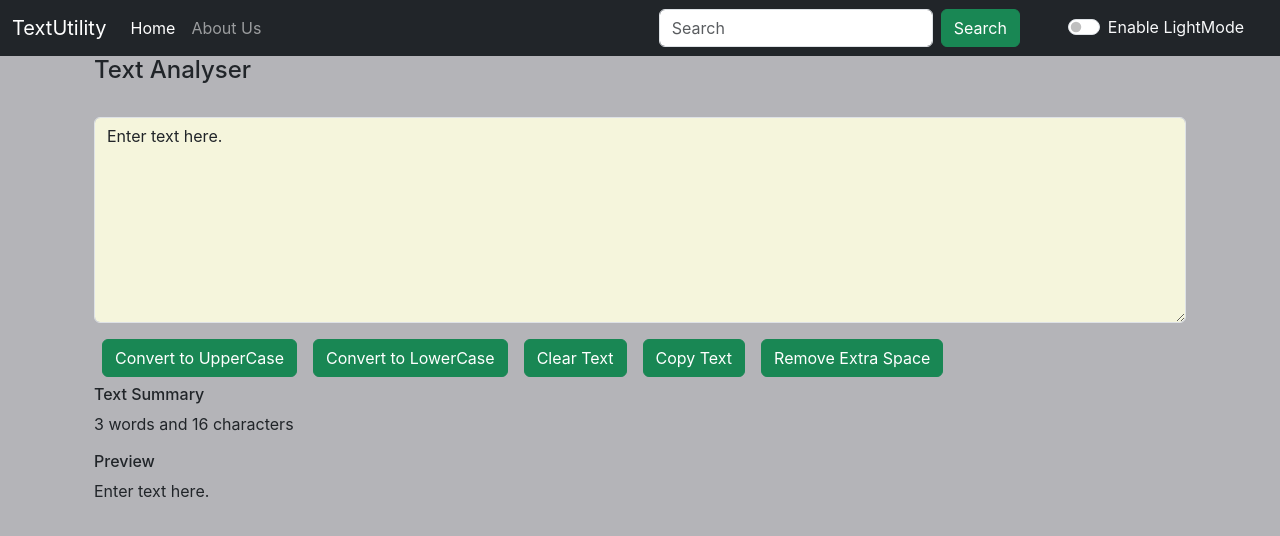
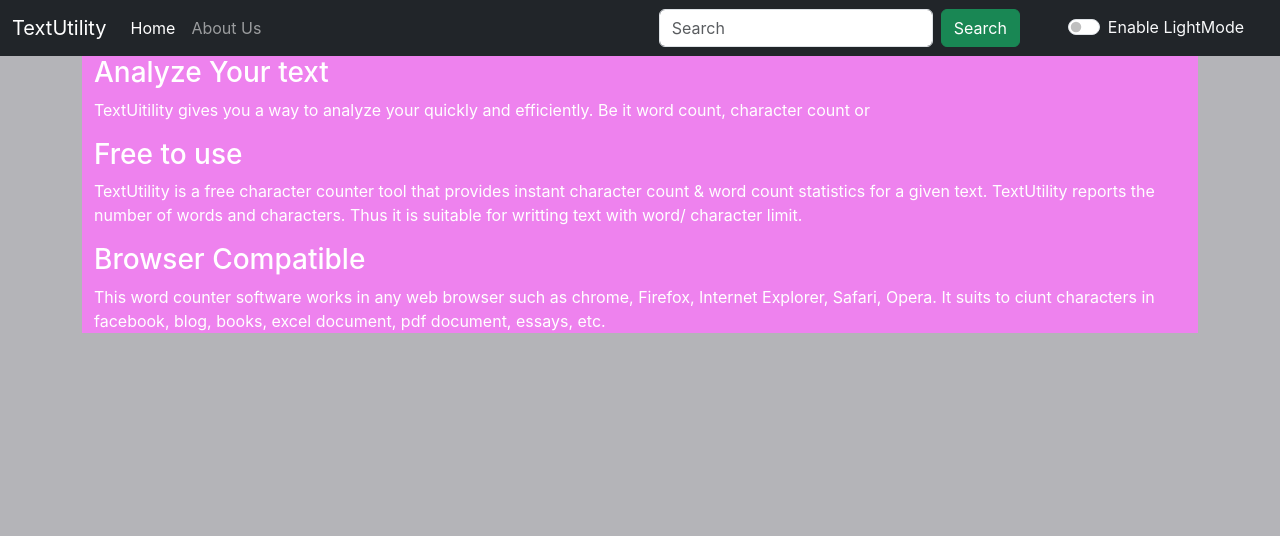
Before and after one commit to praveensingh1999/Text-Utility-ReactApp, a React (Create React App) app: page /about in a window 1280 px wide. Shown: the top 536 px of the page. Built offline with nearby package versions, Linux system fonts and the light colour scheme.

Commit message:
added react router dom for navigate one page to another.

```diff
--- a/package.json
+++ b/package.json
@@ -1,4 +1,5 @@
 {
+  "homepage": "https://praveensingh1999.github.io/Text-Utility-ReactApp",
   "name": "myapp",
   "version": "0.1.0",
   "private": true,
@@ -8,10 +9,14 @@
     "@testing-library/user-event": "^13.5.0",
     "react": "^18.2.0",
     "react-dom": "^18.2.0",
+    "react-router": "^6.22.1",
+    "react-router-dom": "^6.22.1",
     "react-scripts": "5.0.1",
     "web-vitals": "^2.1.4"
   },
   "scripts": {
+    "predeploy": "npm run build",
+    "deploy": "gh-pages -d build",
     "start": "react-scripts start",
     "build": "react-scripts build",
     "test": "react-scripts test",
--- a/public/index.html
+++ b/public/index.html
@@ -2,14 +2,14 @@
 <html lang="en">
   <head>
     <meta charset="utf-8" />
-    <link rel="icon" href="%PUBLIC_URL%favicon.ico" />
+    <link rel="icon" href="%PUBLIC_URL%favicon-32x32.png" />
     <meta name="viewport" content="width=device-width, initial-scale=1" />
     <meta name="theme-color" content="#000000" />
     <meta
       name="description"
       content="Text Utility is a utility where you can manipulate with text."
     />
-    <link rel="apple-touch-icon" href="%PUBLIC_URL%/favicon-96x96.png" />
+    <link rel="apple-touch-icon" href="" />
     <!--
       manifest.json provides metadata used when your web app is installed on a
       user's mobile device or desktop. See https://developers.google.com/web/fundamentals/web-app-manifest/
--- a/src/App.js
+++ b/src/App.js
@@ -5,6 +5,9 @@
 import TextForm from './components/TextForm';
 import React, {useState} from 'react';
 import Alert from './components/Alert';
+import About from './components/About';
+import { BrowserRouter as Router, Route , Routes} from 'react-router-dom';
+
 
 function App() {
   const [mode, setMode] = useState('dark');  // wheather dark mode is enabled or not
@@ -38,13 +41,28 @@
 
   return (
     <>
+   <Router>
       <Navbar title = "TextUtility"  about_text = "About Us"  mode = {mode}  toggleMode={toggleMode}/>
       <Alert alert = {alert} />
       <div className='container'>
-      <TextForm heading = "Text Analyser " mode = {mode}/>
-      </div>
 
-    </>
+
+      <Routes>
+          <Route exact path="/about" element={ <About mode={mode}/>}/>
+
+
+
+
+          <Route exact path="/" element={<TextForm heading = "Text Analyser " mode = {mode}/>}/>
+
+
+
+
+        </Routes>
+        </div>
+        </Router>
+      </>
+
   );
 }
 
--- /dev/null
+++ b/src/components/About.js
@@ -0,0 +1,22 @@
+import React from 'react'
+
+export default function About(props) {
+     let myStyle = {
+        color: props.mode === 'dark'?'white':'orange',
+        backgroundColor: props.mode === 'dark'?'violet':'green',
+
+     }
+
+  return (
+    <div className='container' style={myStyle}>
+      <h3>Analyze Your text</h3>
+      <p>TextUitility gives you a way to analyze your quickly and efficiently. Be it word count, character count or</p>
+      <h3>Free to use</h3>
+      <p>TextUtility is a free character counter tool that provides instant character count & word count statistics for a given text. TextUtility reports the
+      number of words and characters. Thus it is suitable for writting text with word/ character limit.</p>
+      <h3>Browser Compatible</h3>
+      <p>This word counter software works in any web browser such as chrome, Firefox,
+      Internet Explorer, Safari, Opera. It suits to ciunt characters in facebook, blog, books, excel document, pdf document, essays, etc.</p>
+    </div>
+  )
+}
--- a/src/components/Navbar.js
+++ b/src/components/Navbar.js
@@ -1,22 +1,23 @@
 import React from 'react'
 import PropTypes from 'prop-types';
+import { Link } from 'react-router-dom';
 
 
 export default function Navbar(props) {
   return (
     <nav className={`navbar navbar-expand-lg navbar-${props.mode} bg-${props.mode}`}>
     <div className="container-fluid">
-      <a className="navbar-brand" href="/">{props.title}</a>
+      <Link className="navbar-brand" to="/">{props.title}</Link>
       <button className="navbar-toggler" type="button" data-bs-toggle="collapse" data-bs-target="#navbarTogglerDemo02" aria-controls="navbarTogglerDemo02" aria-expanded="false" aria-label="Toggle navigation">
         <span className="navbar-toggler-icon"></span>
       </button>
       <div className="collapse navbar-collapse" id="navbarTogglerDemo02">
         <ul className="navbar-nav me-auto mb-2 mb-lg-0">
           <li className="nav-item">
-            <a className="nav-link active" aria-current="page" href="/">Home</a>
+            <Link className="nav-link active" aria-current="page" to="/">Home</Link>
           </li>
           <li className="nav-item">
-            <a className="nav-link" href="/">{props.about_text}</a>
+            <Link className="nav-link" to="/about">{props.about_text}</Link>
           </li>
 
         </ul>
--- a/src/components/TextForm.js
+++ b/src/components/TextForm.js
@@ -43,15 +43,15 @@
   <label htmlFor="exampleFormControlTextarea1" className="form-label"></label>
   <textarea className="form-control" value={text} onChange = {handleOnChange} style={{backgroundColor : props.mode==="dark" ? 'beige': "#E3F4F4"}} id="exampleFormControlTextarea1" rows="8"></textarea>
 </div>
-<button className='btn btn-success mx-2' onClick={handleUpperCaseClick}>Convert to UpperCase</button>
-<button className='btn btn-success mx-2' onClick={handleLowerCaseClick}>Convert to LowerCase</button>
-<button className='btn btn-success mx-2' onClick={handleClearText}>Clear Text</button>
-<button className='btn btn-success mx-2' onClick={handleCopyText}>Copy Text</button>
-<button className='btn btn-success mx-2' onClick={handleExtraSpace}>Remove Extra Space</button>
+<button className='btn btn-success mx-2 my-2' onClick={handleUpperCaseClick}>Convert to UpperCase</button>
+<button className='btn btn-success mx-2 my-2' onClick={handleLowerCaseClick}>Convert to LowerCase</button>
+<button className='btn btn-success mx-2 my-2' onClick={handleClearText}>Clear Text</button>
+<button className='btn btn-success mx-2 my-2' onClick={handleCopyText}>Copy Text</button>
+<button className='btn btn-success mx-2 my-2' onClick={handleExtraSpace}>Remove Extra Space</button>
     </div>
 <div className='container my-2'>
 <h6>Text Summary</h6>
-    <p>{text.split(" ").length} words and {text.length} characters</p>
+    <p>{text.split(" ").filter((element)=>{return element.length !== 0}).length} words and {text.length} characters</p>
     <h6>Preview</h6>
     <p>{text}</p>
 </div>
```
Also changed, not shown: 1 other file (tests, documents, lock files or other folders).
